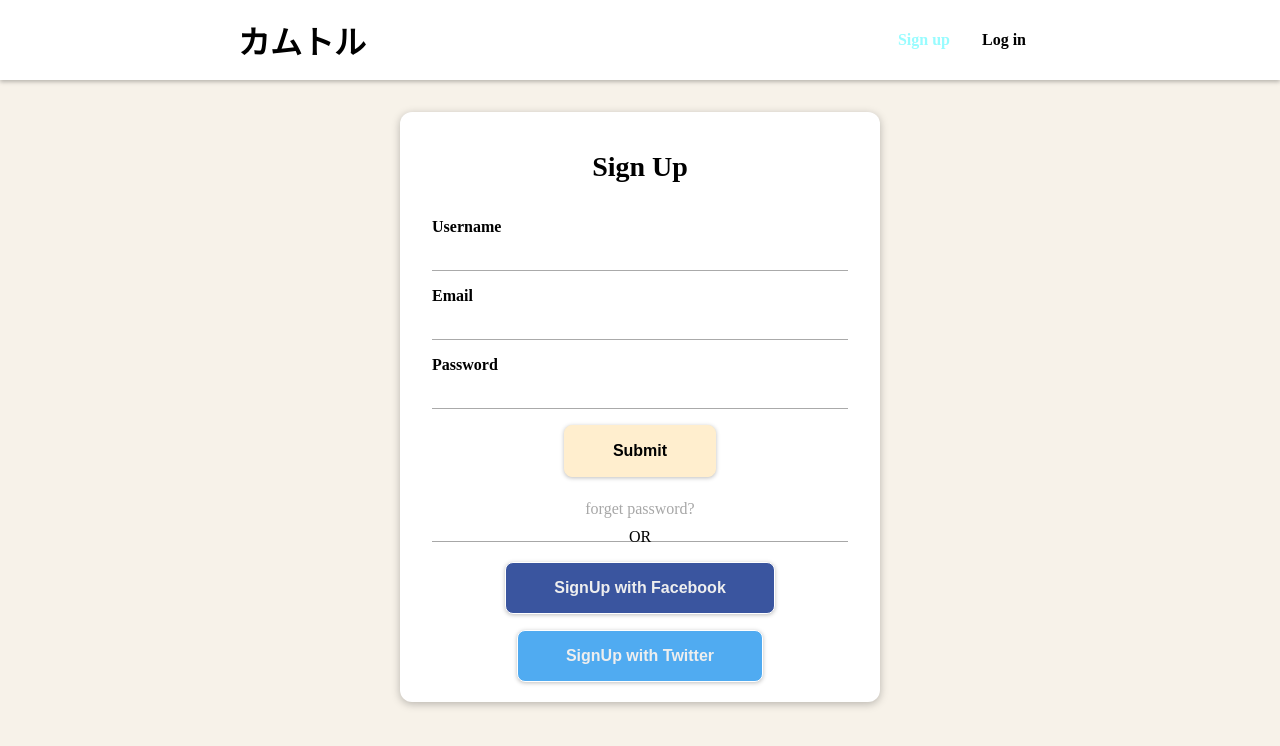
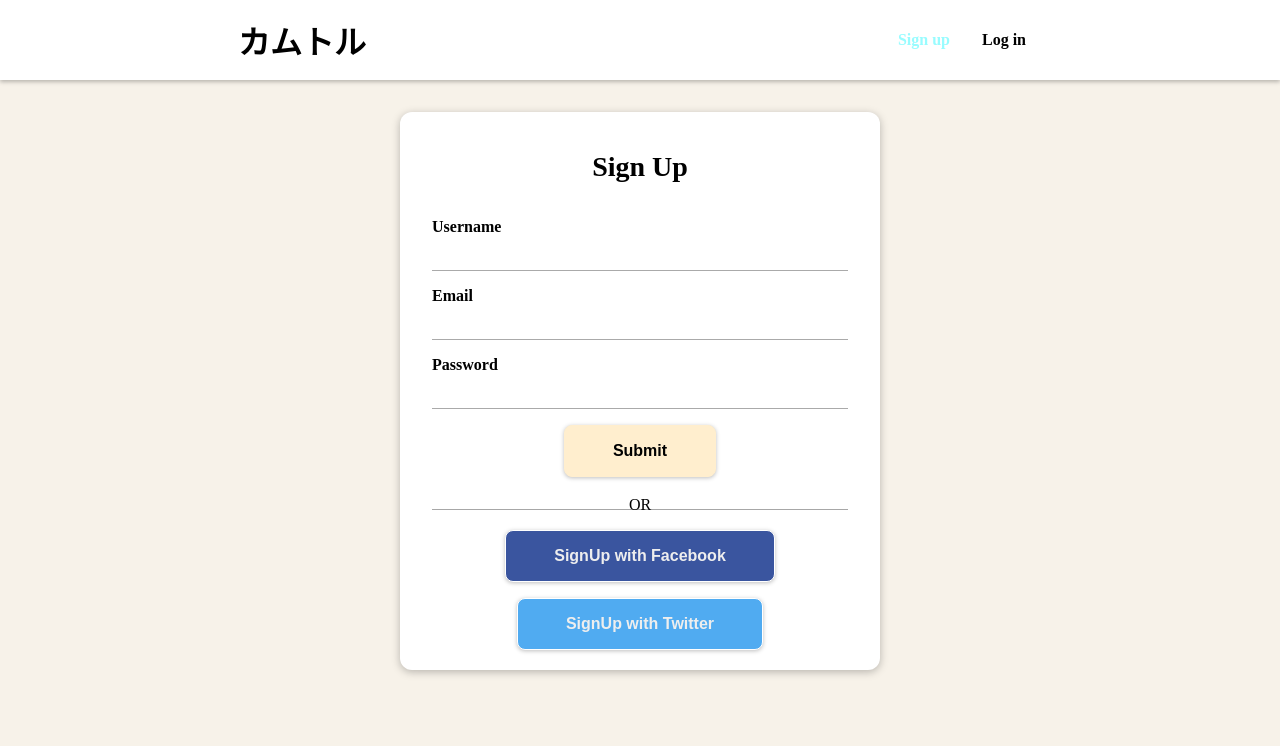
Before and after one commit to nao7541/haitlab_a, a Vue app in the folder project/frontend/: page /signup in a window 1280 px wide. Shown: the top 746 px of the page. Built offline with nearby package versions, Linux system fonts and the light colour scheme.

Commit message:
Remove unnecessary a tag

```diff
--- a/project/frontend/src/pages/SignupPage.vue
+++ b/project/frontend/src/pages/SignupPage.vue
@@ -16,8 +16,7 @@
                     <input type="password" name="password">
                 </div>
                 <TheButton text="Submit" class="submit"/>
-                <div class="form-control forget">
-                    <a href="#">forget password?</a>
+                <div class="forget">
                 </div>
                 <div class="or">
                     <p>OR</p>
@@ -97,16 +96,6 @@ form button {
     background-color: #ffe0a7;
 }
 
-.form-control a {
-    text-decoration: none;
-    color: #a7a7a7;
-    line-height: 2rem;
-}
-
-.form-control a:hover {
-    color:  #ffbb3c;
-}
-
 .forget {
     padding-bottom: 1rem;
     border-bottom: 1px solid #a7a7a7;
```
